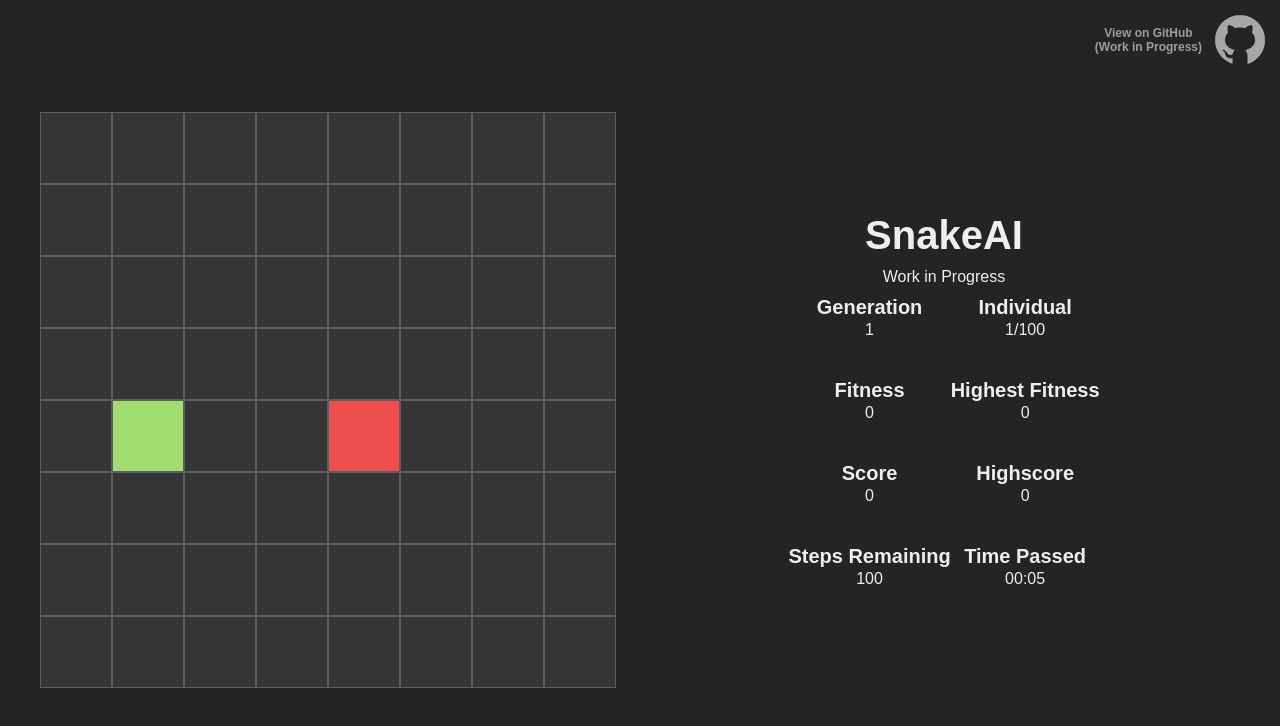
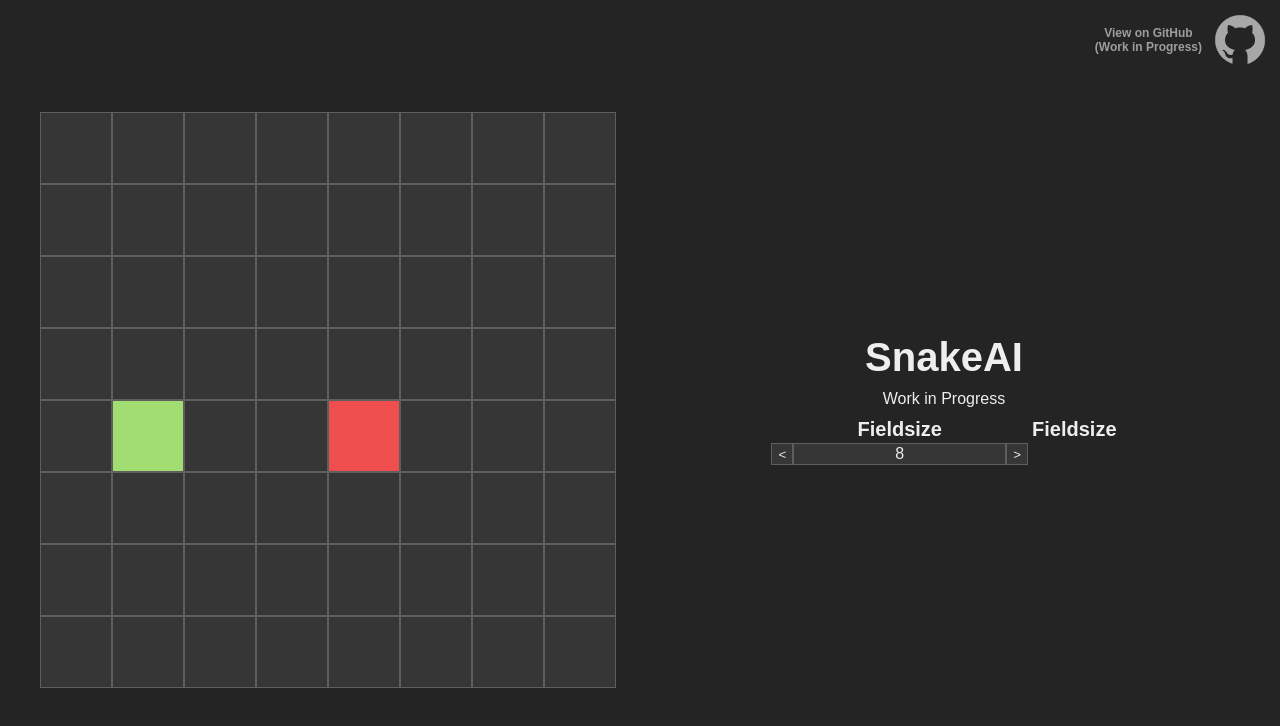
Before and after one commit to wachtern/snakeai, a React (Vite) app: page / in a window 1280 px wide. Shown: the top 726 px of the page. Built offline with nearby package versions, Linux system fonts and the light colour scheme.

Commit message:
feat(015): add settings screen

```diff
--- a/src/components/AnalyticsArea.tsx
+++ b/src/components/AnalyticsArea.tsx
@@ -115,6 +115,7 @@ const Analytics = styled.div`
   display: flex;
   justify-content: center;
   align-items: start;
+  gap: min(0.5vw, 0.5vh);
 `;
 
 const TextWrapper = styled.div`
--- /dev/null
+++ b/src/components/InputNumber.tsx
@@ -0,0 +1,90 @@
+import { ChangeEvent, useState } from "react";
+import styled from "styled-components";
+
+interface Props {
+  defaultValue: number;
+  min?: number;
+  max?: number;
+}
+
+const InputNumber = ({ defaultValue, min, max }: Props) => {
+  const [value, setValue] = useState<number>(defaultValue);
+  const [inputValue, setInputValue] = useState<string>(defaultValue.toString());
+
+  function changeValue(adjustment: number) {
+    setValue((prevValue) => {
+      const newValue = prevValue + adjustment;
+
+      if (max !== undefined && newValue > max) {
+        setInputValue(max.toString());
+        return max;
+      }
+
+      if (min !== undefined && newValue < min) {
+        setInputValue(min.toString());
+        return min;
+      }
+
+      setInputValue(newValue.toString());
+      return newValue;
+    });
+  }
+
+  function handleInputChange(event: ChangeEvent<HTMLInputElement>) {
+    const newValue = event.target.value;
+    setInputValue(newValue);
+  }
+
+  function handleInputBlur() {
+    const numericValue = Number(inputValue);
+    if (!isNaN(numericValue)) {
+      if (max !== undefined && numericValue > max) {
+        setValue(max);
+        setInputValue(max.toString());
+      } else if (min !== undefined && numericValue < min) {
+        setValue(min);
+        setInputValue(min.toString());
+      } else {
+        setValue(numericValue);
+      }
+    } else {
+      setInputValue(value.toString());
+    }
+  }
+
+  return (
+    <Container>
+      <Button onClick={() => changeValue(-1)}>{`<`}</Button>
+      <Input
+        value={inputValue}
+        onChange={handleInputChange}
+        onBlur={handleInputBlur}
+      />
+      <Button onClick={() => changeValue(1)}>{`>`}</Button>
+    </Container>
+  );
+};
+
+export default InputNumber;
+
+const Container = styled.div`
+  display: flex;
+`;
+
+const Button = styled.button`
+  background: ${({ theme }) => theme.colors.general.inputBackground};
+  border: 1px solid ${({ theme }) => theme.colors.general.inputBorder};
+  color: ${({ theme }) => theme.colors.general.white};
+  cursor: pointer;
+`;
+
+const Input = styled.input`
+  ${({ theme }) => theme.fontStyles.text};
+  display: flex;
+  justify-content: center;
+  align-items: center;
+  text-align: center;
+  background: ${({ theme }) => theme.colors.general.inputBackground};
+  border: 1px solid ${({ theme }) => theme.colors.general.inputBorder};
+  color: ${({ theme }) => theme.colors.general.white};
+`;
--- /dev/null
+++ b/src/components/SettingsArea.tsx
@@ -0,0 +1,94 @@
+import styled from "styled-components";
+import InputNumber from "./InputNumber";
+import useBoundStore from "../stores/BoundStore";
+
+const SettingsArea = () => {
+  const fieldSize = useBoundStore((state) => state.fieldSize);
+
+  return (
+    <Container>
+      <Title>SnakeAI</Title>
+      {/* Remove WIP later */}
+      <Text>Work in Progress</Text>
+      <Settings>
+        <Column>
+          <TextWrapper>
+            <SubTitle>Fieldsize</SubTitle>
+            <InputNumber defaultValue={fieldSize} min={8} max={16} />
+          </TextWrapper>
+        </Column>
+        <Column>
+          <TextWrapper>
+            <SubTitle>Fieldsize</SubTitle>
+          </TextWrapper>
+        </Column>
+      </Settings>
+    </Container>
+  );
+};
+
+export default SettingsArea;
+
+const Container = styled.div`
+  background: ${({ theme }) => theme.colors.general.background};
+  color: ${({ theme }) => theme.colors.general.white};
+  display: flex;
+  flex-direction: column;
+  justify-content: center;
+  align-items: center;
+  gap: 10px;
+
+  @media (min-aspect-ratio: 1/1) {
+    flex-basis: calc(90vw - 70vh);
+    height: 100%;
+  }
+
+  @media (max-aspect-ratio: 1/1) {
+    flex-basis: calc(90vh - 70vw);
+    width: 100%;
+    justify-content: start;
+  }
+`;
+
+const Settings = styled.div`
+  display: flex;
+  justify-content: center;
+  align-items: start;
+  gap: min(0.5vw, 0.5vh);
+`;
+
+const TextWrapper = styled.div`
+  display: flex;
+  flex-direction: column;
+  justify-content: center;
+  align-items: center;
+  gap: min(0.25vw, 0.25vh);
+`;
+
+const Column = styled.div`
+  width: auto;
+  display: flex;
+  flex-direction: column;
+  justify-content: center;
+  align-items: center;
+  gap: min(5vw, 5vh);
+`;
+
+const Title = styled.h1`
+  ${({ theme }) => theme.fontStyles.title};
+  margin: 0;
+  white-space: nowrap;
+`;
+
+const SubTitle = styled.h2`
+  ${({ theme }) => theme.fontStyles.subtitle};
+  margin: 0;
+  white-space: nowrap;
+`;
+
+const Text = styled.div`
+  ${({ theme }) => theme.fontStyles.text};
+  margin: 0;
+  text-align: center;
+  white-space: nowrap;
+`;
--- a/src/providers/theme.tsx
+++ b/src/providers/theme.tsx
@@ -4,6 +4,8 @@ export const theme = {
       black: "#111111",
       white: "#EEEEEE",
       background: "#242424",
+      inputBackground: "#363636",
+      inputBorder: "#5e5e5e",
     },
     game: {
       background: "#363636",
--- a/src/views/Playfield.tsx
+++ b/src/views/Playfield.tsx
@@ -3,8 +3,12 @@ import GameField from "../components/GameField";
 import useBoundStore from "../stores/BoundStore";
 import AnalyticsArea from "../components/AnalyticsArea";
 import gitHubLogo from "../assets/logos/github.png";
+import { useState } from "react";
+import SettingsArea from "../components/SettingsArea";
 
 const Playfield = () => {
+  const [screen, setScreen] = useState<boolean>(false);
+
   const fieldSize = useBoundStore((state) => state.fieldSize);
 
   return (
@@ -14,9 +18,8 @@ const Playfield = () => {
         View on GitHub <br /> (Work in Progress)
         <GitHub src={gitHubLogo} />
       </GitHubWrapper>
-
       <GameField fieldSize={fieldSize >= 5 ? fieldSize : 4} />
-      <AnalyticsArea />
+      {screen ? <AnalyticsArea /> : <SettingsArea />}
     </Container>
   );
 };
```
